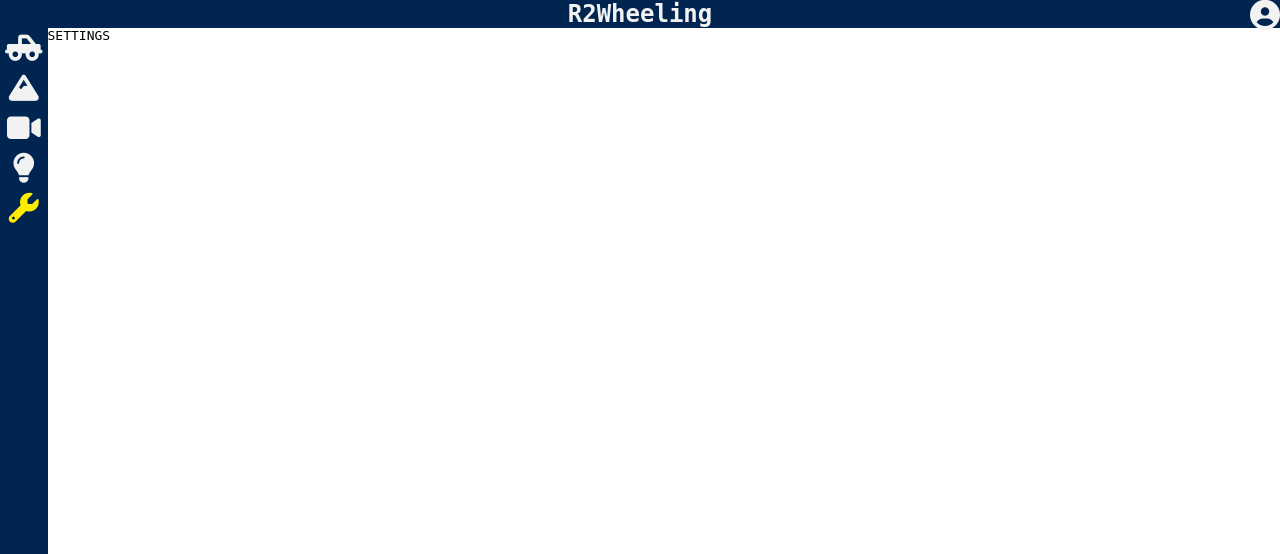
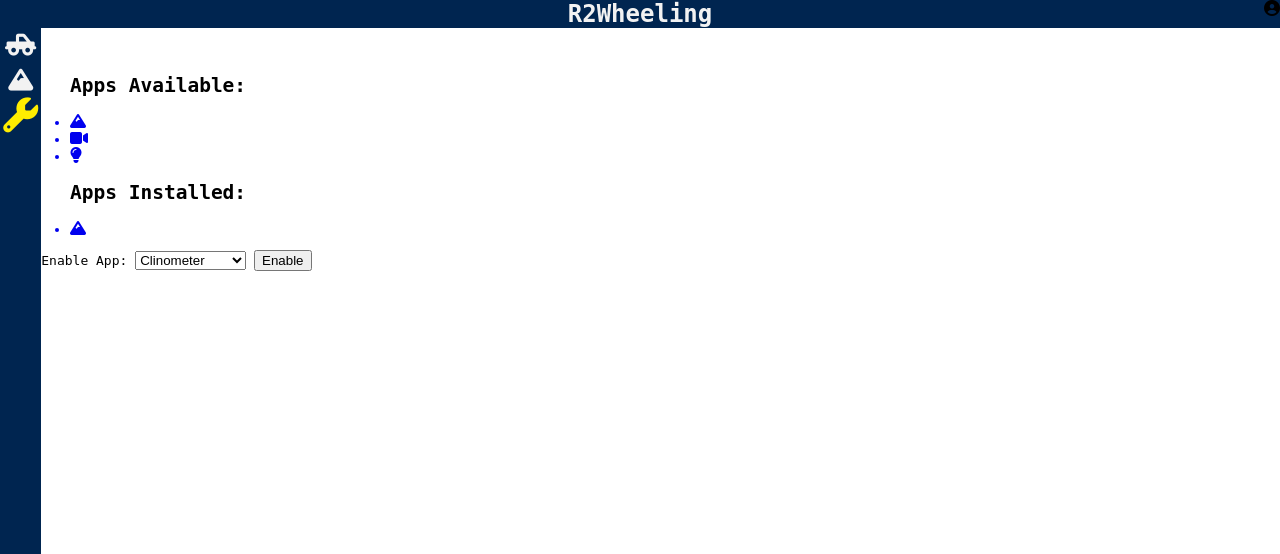
Before and after one commit to teoo-io/demo, a PHP site: page /settings.php in a window 1280 px wide. Shown: the top 554 px of the page. Run offline with PHP 8.4, Linux system fonts and the light colour scheme; data comes from the database, SQL or seed files in the repository; some libraries are stand-ins or nearby versions.

Commit message:
progress

```diff
--- a/src/dao.php
+++ b/src/dao.php
@@ -1,20 +1,66 @@
 <?php
-$user = "USER";
-$password = "PASSWORD";
-$dsn = "DSN";
-try{
-    $dbh = new PDO($dsn, $user, $password);
-    echo "it worked!";
-    $SQL = "INSERT INTO user (email, password, access) VALUES ('mDSm@teoo.io','1234',1)";
-    $dbh->query($SQL);
-    $SQL = 'SELECT * FROM user';
-    $rows = $dbh->query($SQL, PDO::FETCH_ASSOC);
+class DAO {
+    private $user = "USER";
+    private $password = "PASSWORD";
+    private $dsn = "DSN";
 
-} catch(PDException $e){
-    echo 'Connection failed: ' . $e->getMessage();
-}
+    private function getConnection(){
+        try{
+            return new PDO($this->dsn, $this->user, $this->password);
+        } catch(PDOException $e){
+            echo 'Connection failed: ' . $e->getMessage();
+        }
+    }
 
-foreach ($rows as $row){
-    echo print_r($row,1);
+    public function getApplicationsAvailable(){
+        $connection = $this->getConnection();
+        try{
+            return $connection->query("SELECT * FROM application_available",PDO::FETCH_ASSOC);
+        }catch (Exception $e){
+            echo print_r($e,1);
+            exit;
+        }
+    }
+
+    public function getApplicationsInstalled(){
+        $connection = $this->getConnection();
+        try{
+            return $connection->query("SELECT * FROM application_installed",PDO::FETCH_ASSOC);
+        }catch (Exception $e){
+            echo "AAAA shit...";
+            echo print_r($e,1);
+            exit;
+        }
+    }
+
+    public function installApplication($appName){
+        $connection = $this->getConnection();
+        echo "installing {$appName}";
+
+        $appPDO = $connection->query("SELECT * FROM application_available WHERE app_name = '{$appName}'",PDO::FETCH_ASSOC);
+
+        $app = $appPDO->fetchAll()[0];
+
+        $appName = $app['app_name'];
+        $appTitle = $app['app_title'];
+        $appLogo = $app['app_logo'];
+        $appDir = $app['app_directory'];
+
+        $statement = "INSERT INTO application_installed (app_name,app_title,app_logo,app_directory) values(:app_name,:app_title,:app_logo,:app_directory)";
+        $preparedStatement = $connection->prepare($statement);
+        $preparedStatement->bindParam(":app_name",$appName);
+        $preparedStatement->bindParam(":app_title",$appTitle);
+        $preparedStatement->bindParam(":app_logo", $appLogo);
+        $preparedStatement->bindParam(":app_directory",$appDir);
+        $preparedStatement->execute();
+    }
+
+    public function uninstallApplication($appName){
+        $connection = $this->getConnection();
+        $statement = "DELETE FROM application_installed  WHERE app_name = :app_name";
+        $preparedStatement = $connection->prepare($statement);
+        $preparedStatement->bindParam(":app_name",$appName);
+        $preparedStatement->execute();
+    }
 }
 ?>
--- a/src/index.php
+++ b/src/index.php
@@ -3,9 +3,7 @@
     require_once 'header.php';
 ?>
    <div class ="content">
-       <?php
-       require_once 'dao.php'
-       ?>
+ INDEX
    </div>
 <?php
     require_once 'footer.php'
--- a/src/nav.php
+++ b/src/nav.php
@@ -1,27 +1,26 @@
+
 <div class="nav" id="left-div">
     <ul>
         <a href="index.php" class="nav-anchor">
             <li >
-                <i class="fas fa-truck-pickup"<?php if ($current == 'index') { echo "id='current_page'"; } ?>></i>
+                <i class="fas fa-truck-pickup"<?php if ($current == 'index') { echo "id='current_page'"; } else { echo "id='nav'"; }?>></i>
             </li>
         </a>
-        <a href="clinometer.php" class="nav-anchor">
-            <li >
-                <i class="fas fa-mountain"<?php if ($current == 'clinometer') { echo "id='current_page'"; } ?>></i>            </li>
-        </a>
-        <a href="cam-view.php" class="nav-anchor">
-            <li >
-                <i class="fas fa-video"<?php if ($current == 'cam-view') { echo "id='current_page'"; } ?>></i>
-            </li>
-        </a>
-        <a href="lights.php" class="nav-anchor">
-            <li >
-                <i class="fas fa-lightbulb"<?php if ($current == 'lights') { echo "id='current_page'"; } ?>></i>
-            </li>
-        </a>
+
+        <?php
+        require_once 'dao.php';
+        $dao = new DAO();
+        $applications = $dao->getApplicationsInstalled();
+        foreach ($applications as $application){
+            echo "<a href='{$application['app_directory']}' class='nav-anchor'><li> <i class='{$application['app_logo']}'";
+                    if ($current == $application['app_name']) { echo "id='current_page'"; } else { echo "id='nav'"; }
+            echo "></i></li> </a>";
+        }
+        ?>
+
         <a href="settings.php" class="nav-anchor">
             <li >
-                <i class="fas fa-wrench"<?php if ($current == 'settings') { echo "id='current_page'"; } ?>></i>
+                <i class="fas fa-wrench"<?php if ($current == 'settings') { echo "id='current_page'"; } else { echo "id='nav'"; }?>></i>
             </li>
         </a>
     </ul>
--- a/src/settings.php
+++ b/src/settings.php
@@ -3,7 +3,45 @@ $current = 'settings';
 require_once 'header.php';
 ?>
     <div class ="content" id="settings">
-        SETTINGS
+        <ul>
+            <?php
+            require_once 'dao.php';
+            $dao = new DAO();
+            echo "<h2> Apps Available:</h2>";
+            $applications = $dao->getApplicationsAvailable();
+            foreach ($applications as $application){
+                echo "<a href='{$application['app_directory']}' class='nav-anchor'><li> <i class='{$application['app_logo']}'";
+                if ($current == $application['app_name']) { echo "id='current_page'"; };
+                echo "></i></li> </a>";
+            }
+            ?>
+        </ul>
+        <ul>
+            <?php
+            echo "<h2> Apps Installed:</h2>";
+            $applications = $dao->getApplicationsInstalled();
+            foreach ($applications as $application){
+                echo "<a href='{$application['app_directory']}' class='nav-anchor'><li> <i class='{$application['app_logo']}'";
+                if ($current == $application['app_name']) { echo "id='current_page'"; };
+                echo "></i></li> </a>";
+            }
+            ?>
+        </ul>
+
+        <form action="app_handler.php" name="appName">
+            <label for="appName">Enable App:</label>
+            <select name="appName" id="app_Name">
+                <?php
+                require_once 'dao.php';
+                $dao = new DAO();
+                $applications = $dao->getApplicationsAvailable();
+                foreach ($applications as $application){
+                    echo "<option value='{$application['app_name']}'>{$application['app_title']}</option>";
+                }
+                ?>
+            </select>
+            <input type="submit" value="Enable">
+        </form>
     </div>
 <?php
 require_once 'footer.php'
--- a/src/style.css
+++ b/src/style.css
@@ -12,9 +12,9 @@ body {
     font-family: monospace;
 }
 
-.fas {
+#nav.fas {
     color: var(--white);
-    font-size: 30px;
+    font-size: 25px;
     margin: 5px 5px;
 }
 
@@ -65,6 +65,7 @@ body {
 }
 
 #current_page{
+    font-size: 35px;
     color: var(--yellow);
 }
 
@@ -79,12 +80,8 @@ body {
 }
 
 .content {
-    padding-bottom: 3.5rem;
+    padding: 30px;
 }
-
-
-
-
 
 #footer {
     position: absolute;
```
Also changed, not shown: src/app_handler.php (added, +8 -0 lines), src/scada.sql (+21 -8 lines).
